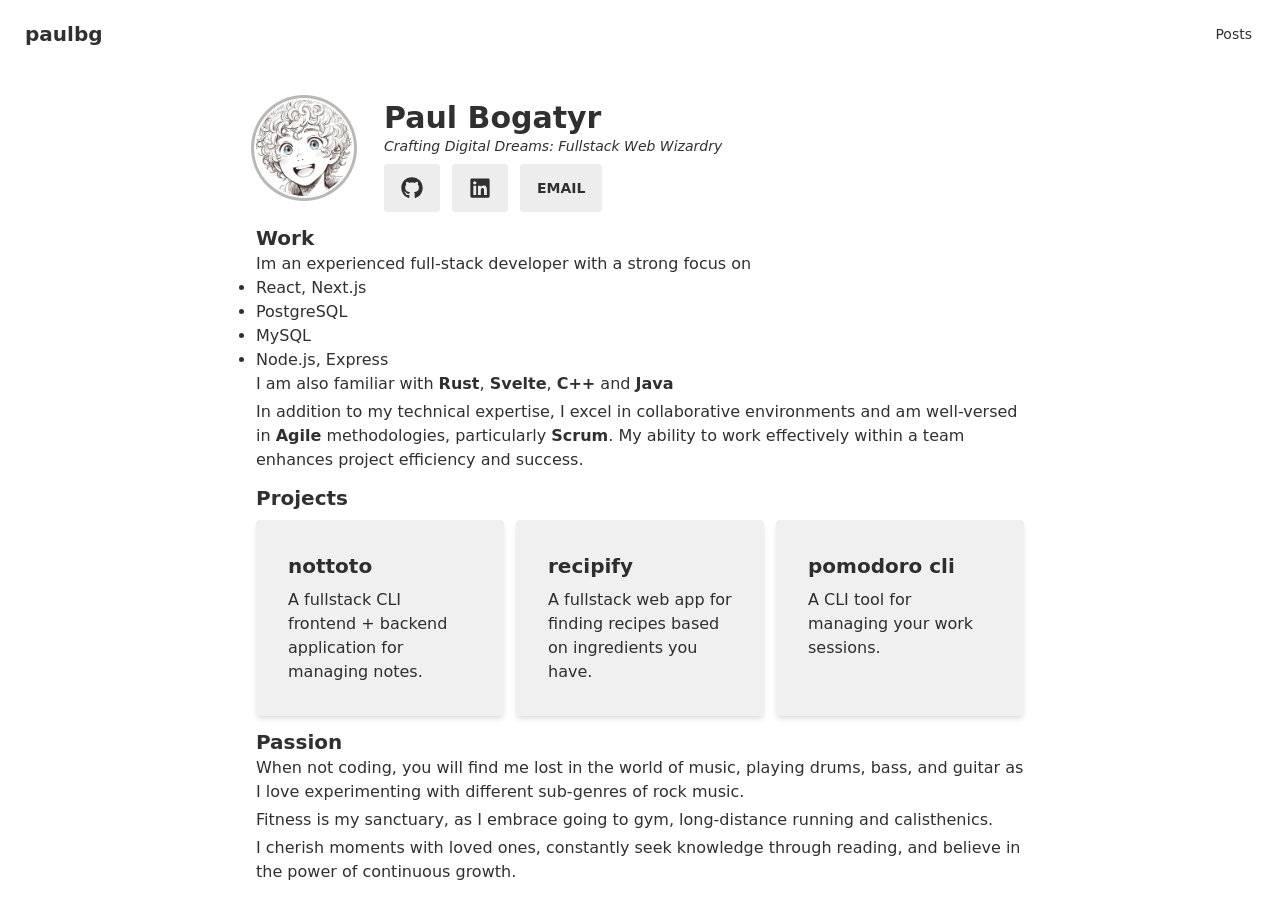
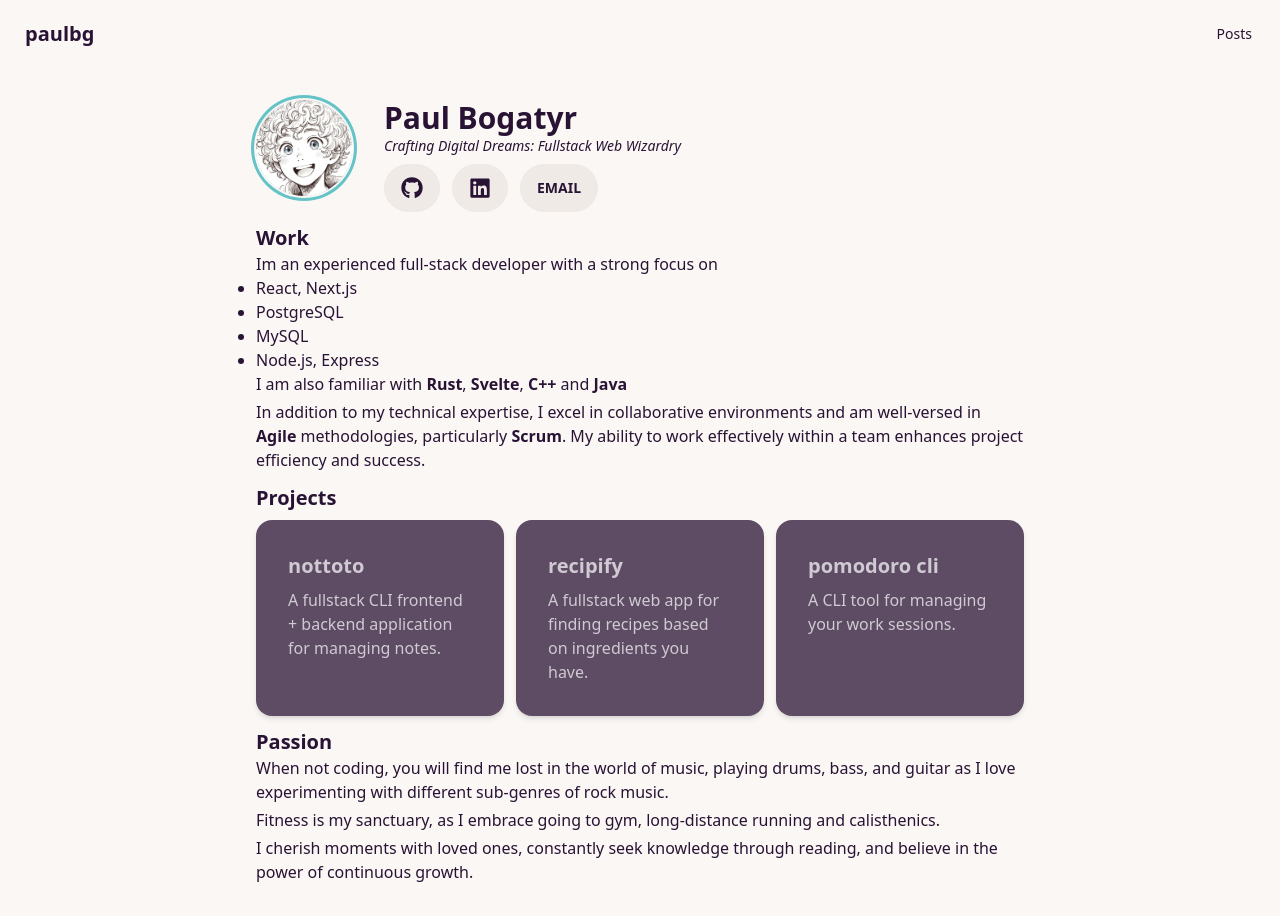
Before and after one commit to paulbgtr/paulbg, a Next.js app: page / in a window 1280 px wide. Built offline with nearby package versions, Linux system fonts and the light colour scheme.

Commit message:
chore: update daisyui theme

```diff
--- a/tailwind.config.js
+++ b/tailwind.config.js
@@ -16,6 +16,6 @@ module.exports = {
   },
   plugins: [require("daisyui")],
   daisyui: {
-    themes: ["wireframe"],
+    themes: ["cupcake"],
   },
 };
```
